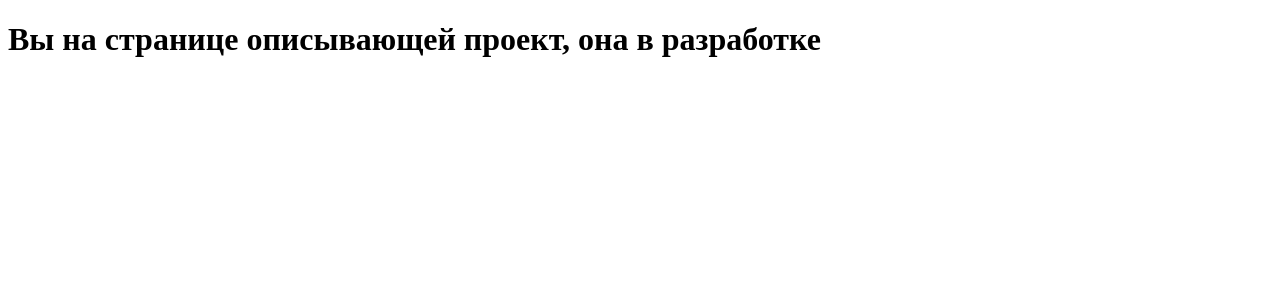
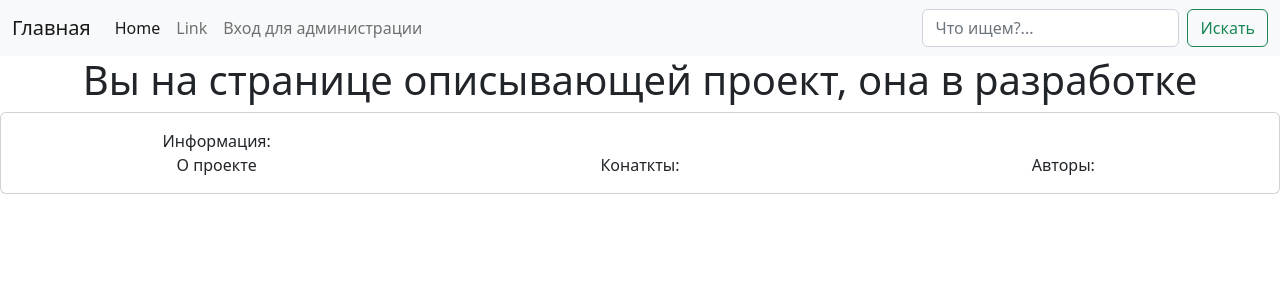
Before and after one commit to DmasInvIZ/guide-for-belarus-cities, a Django app: page /about/ in a window 1280 px wide. Shown: the top 300 px of the page. Run offline with Django 4.2, Linux system fonts and the light colour scheme; some libraries are stand-ins or nearby versions.

Commit message:
разобрался с наследованием, делаем footer

```diff
--- a/guide/templates/about.html
+++ b/guide/templates/about.html
@@ -1,11 +1,32 @@
 {% extends "base.html" %}
 
-{% block head%}
-    <title>
-    О проекте
-    </title>
-{% endblock head %}
+<title> О проекте </title>
 
 {% block body %}
+<center>
     <h1>Вы на странице описывающей проект, она в разработке</h1>
+</center>
 {% endblock body %}
+
+{% block footer %}
+<div class="footer">
+    <div class="card">
+          <div class="card-body">
+                <div class="row align-items-end">
+                <div class="col">
+                  <center>
+                      Информация:<br>
+                      О проекте
+                  </center>
+                </div>
+                <div class="col">
+                  <center>Конаткты:</center>
+                </div>
+                <div class="col">
+                  <center>Авторы:</center>
+                </div>
+                </div>
+          </div>
+    </div>
+</div>
+{% endblock footer %}
--- a/guide/templates/base.html
+++ b/guide/templates/base.html
@@ -16,7 +16,7 @@
 </head>
 
 <body>
-{% block body %}
+
 
 <nav class="navbar navbar-expand-lg bg-light" style="position:sticky; top:0; z-index:100">
   <div class="container-fluid">
@@ -44,6 +44,7 @@
   </div>
 </nav>
 
+{% block body %}
 <section>
     <div class="container-sm">
         {% for i in news %}
@@ -58,31 +59,38 @@
         {% endfor %}
     </div>
 </section>
+{% endblock body %}
 
-
-
+{% block footer %}
 <div class="footer">
     <div class="card">
           <div class="card-body">
                 <div class="row align-items-end">
                     <div class="col">
                       <center>
-                      Информация:<br>
+                          <td style="height:200px; vertical-align:baseline;">Информация:</td><br>
                           <a href="about/">О проекте</a>
                       </center>
                     </div>
                     <div class="col">
-                  <center>Конаткты:</center>
+                      <center>
+                          <td style="height:200px; vertical-align:top;">Контакты:</td><br>
+                          Телефон - +375 (29) 568-93-21<br>
+                          Email - inviz1806@gmail.com
+                      </center>
                     </div>
                     <div class="col">
-                  <center>Авторы:</center>
+                      <center>
+                          <td style="height:200px; vertical-align:top;">Авторы:</td><br>
+                          vk.com - <a href="https://vk.com/link_viscount/">Коваленя Дмитрий</a>
+                      </center>
                     </div>
                 </div>
           </div>
     </div>
 </div>
+{% endblock footer %}
 
-{% endblock body %}
 </body>
 
 </html>
```
Lines whose indentation alone changed are shown as unchanged.
